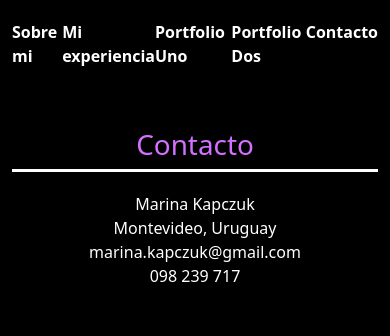
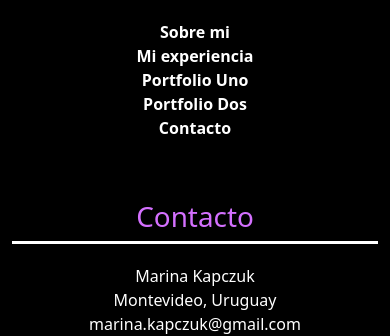
Before and after one commit to MarinaKapczuk/PFKapczuk, a plain HTML site: page pages/contacto.html in a window 390 px wide. Shown: the top 336 px of the page. Drawn offline with Linux system fonts and the light colour scheme.

Commit message:
modified media

```diff
--- a/style/css/contacto.css
+++ b/style/css/contacto.css
@@ -14,13 +14,19 @@
     font-weight: 600;
 }
 @media (max-width: 320px){
-    .headerOne{
+    .navigation__link{
+        display: flex;
         flex-direction: column;
         align-items: center;
     }
 }
 @media (max-width: 412px){
-    .headerOne{
+    .navigation__link{
+        display: flex;
+        flex-direction: column;
+        align-items: center;
+    }
+    .flexBoxSoftware{
         flex-direction: column;
         align-items: center;
     }
--- a/style/css/experiencia.css
+++ b/style/css/experiencia.css
@@ -14,13 +14,15 @@
     font-weight: 600;
 }
 @media (max-width: 320px){
-    .headerOne{
+    .navigation__link{
+        display: flex;
         flex-direction: column;
         align-items: center;
     }
 }
 @media (max-width: 412px){
-    .headerOne{
+    .navigation__link{
+        display: flex;
         flex-direction: column;
         align-items: center;
     }
@@ -58,7 +60,6 @@ a:hover{
     text-align: center;
     color: #D470FF;
     padding-top: 30px;
-
 }
 .flexBoxExp{
     display: flex;
--- a/style/css/index.css
+++ b/style/css/index.css
@@ -14,7 +14,8 @@
     font-weight: 600;
 }
 @media (max-width: 320px){
-    .headerOne{
+    .navigation__link{
+        display: flex;
         flex-direction: column;
         align-items: center;
     }
@@ -24,7 +25,8 @@
     }
 }
 @media (max-width: 412px){
-    .headerOne{
+    .navigation__link{
+        display: flex;
         flex-direction: column;
         align-items: center;
     }
--- a/style/css/portfolioDos.css
+++ b/style/css/portfolioDos.css
@@ -14,13 +14,19 @@
     font-weight: 600;
 }
 @media (max-width: 320px){
-    .headerOne{
+    .navigation__link{
+        display: flex;
         flex-direction: column;
         align-items: center;
     }
 }
 @media (max-width: 412px){
-    .headerOne{
+    .navigation__link{
+        display: flex;
+        flex-direction: column;
+        align-items: center;
+    }
+    .flexBoxSoftware{
         flex-direction: column;
         align-items: center;
     }
--- a/style/css/portfolioUno.css
+++ b/style/css/portfolioUno.css
@@ -14,13 +14,19 @@
     font-weight: 600;
 }
 @media (max-width: 320px){
-    .headerOne{
+    .navigation__link{
+        display: flex;
         flex-direction: column;
         align-items: center;
     }
 }
 @media (max-width: 412px){
-    .headerOne{
+    .navigation__link{
+        display: flex;
+        flex-direction: column;
+        align-items: center;
+    }
+    .flexBoxSoftware{
         flex-direction: column;
         align-items: center;
     }
```
Also changed, not shown: style/css/bootstrap.css.
